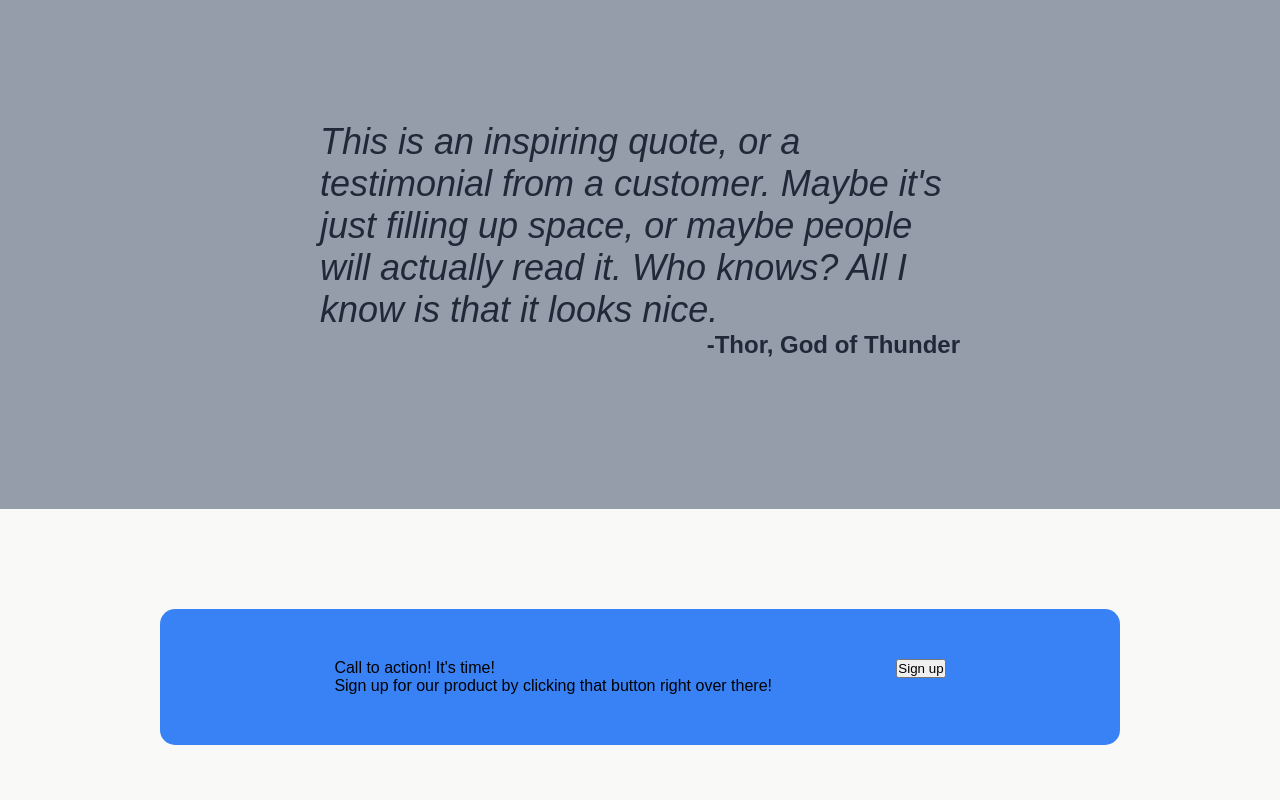
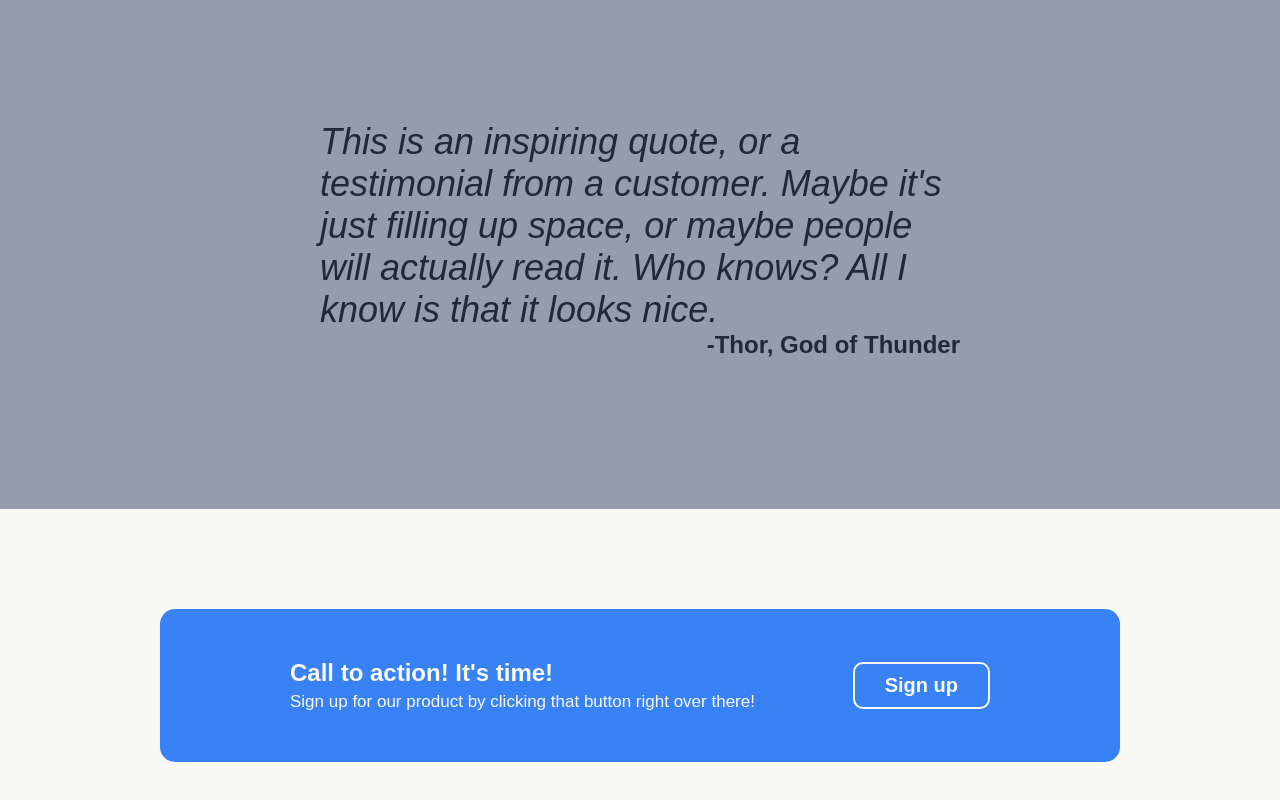
Before and after one commit to bthomas0/landing-page, a plain HTML site: page index.html in a window 1280 px wide. Shown: the part 913-1713 px from the top of the page. Drawn offline with Linux system fonts and the light colour scheme.

Commit message:
Add text and button styling to CTA section

```diff
--- a/index.html
+++ b/index.html
@@ -68,7 +68,7 @@
   <section class="section-action">
     <div class="container">
       <div class="text">
-        <p>Call to action! It's time!</p>
+        <h4>Call to action! It's time!</h4>
         <p>Sign up for our product by clicking that button right over there!</p>
       </div>
       <div class="button">
--- a/style.css
+++ b/style.css
@@ -187,12 +187,34 @@ h1 {
 
 .section-action .container {
   margin: 100px;
-  padding: 50px;
+  padding: 50px 130px;
   max-width: 75vw;
   background-color: #3882f6;
   border-radius: 15px;
   flex: 1;
 
   display: flex;
-  justify-content: space-evenly;
+  justify-content: space-between;
+  align-items: center;
 }
+
+.section-action h4 {
+  color: #f9faf8;
+  font-size: 24px;
+}
+
+.section-action p {
+  color: #f9faf8;
+  font-size: 17px;
+  margin-top: 5px;
+}
+
+.section-action .sign-up {
+  border: solid 2px;
+  border-radius: 10px;
+  padding: 10px 30px;
+  font-size: 20px;
+  font-weight: bold;
+  background-color: #3882f6;
+  color: #f9faf8;
+}
```
